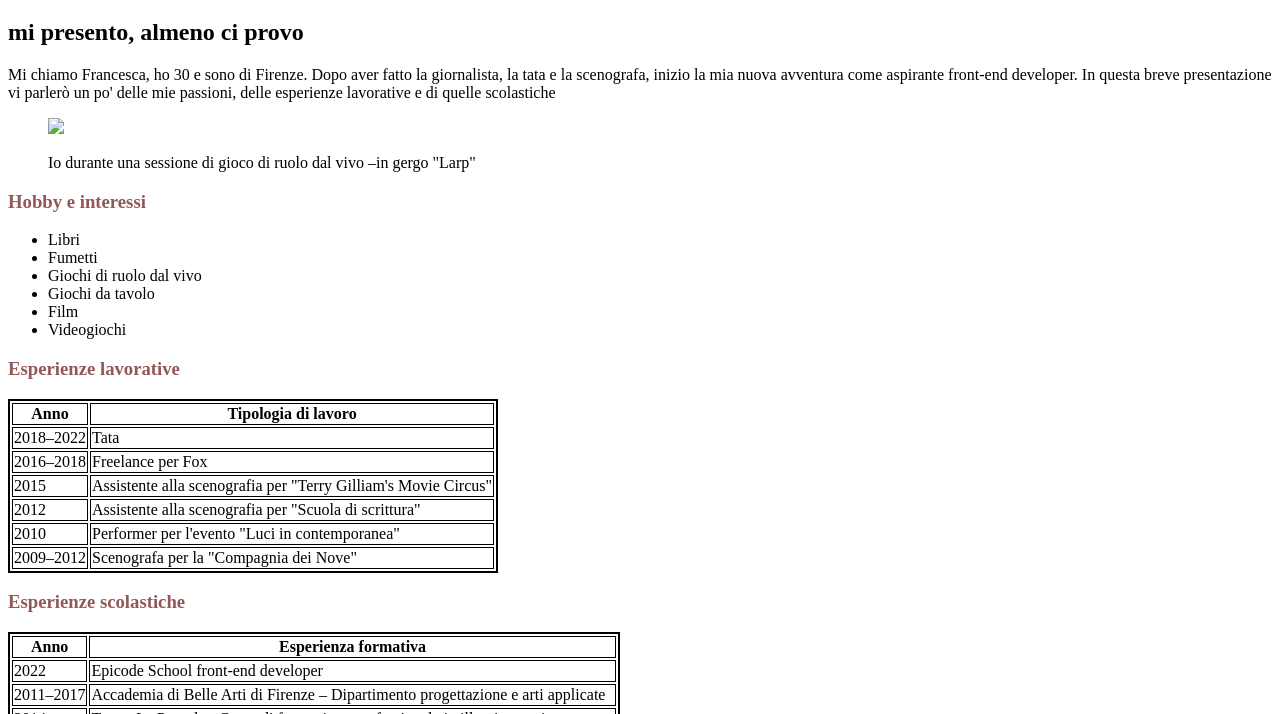
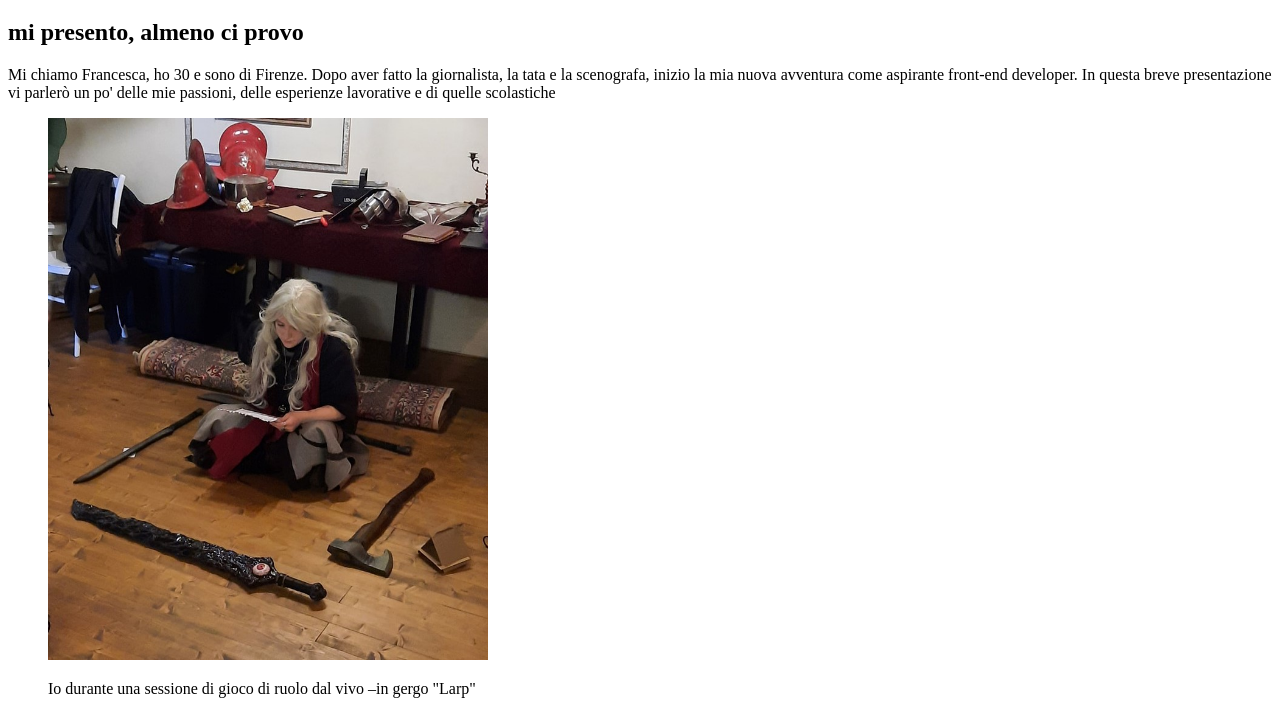
Before and after one commit to FrancescaOz/PrecorsoEpicode, a plain HTML site: page Esercitazione 1-Fondamenti HTML/index.html in a window 1280 px wide. Shown: the part 61-775 px from the top of the page. Drawn offline with Linux system fonts and the light colour scheme.

Commit message:
Update index.html

```diff
--- a/Esercitazione 1-Fondamenti HTML/index.html
+++ b/Esercitazione 1-Fondamenti HTML/index.html
@@ -17,7 +17,7 @@
 
     <div>
         <figure>
-             <img src="/EPICODE/PRECORSO/Esercitazione 1-Fondamenti HTML/assets/larp 1.jpg" width="440" />
+            <img src="/assets/larp 1.jpg" width="440" />
             <figcaption>
                 <p>Io durante una sessione di gioco di ruolo dal vivo &ndash;in gergo
                     &quot;Larp&quot;</p>
```
